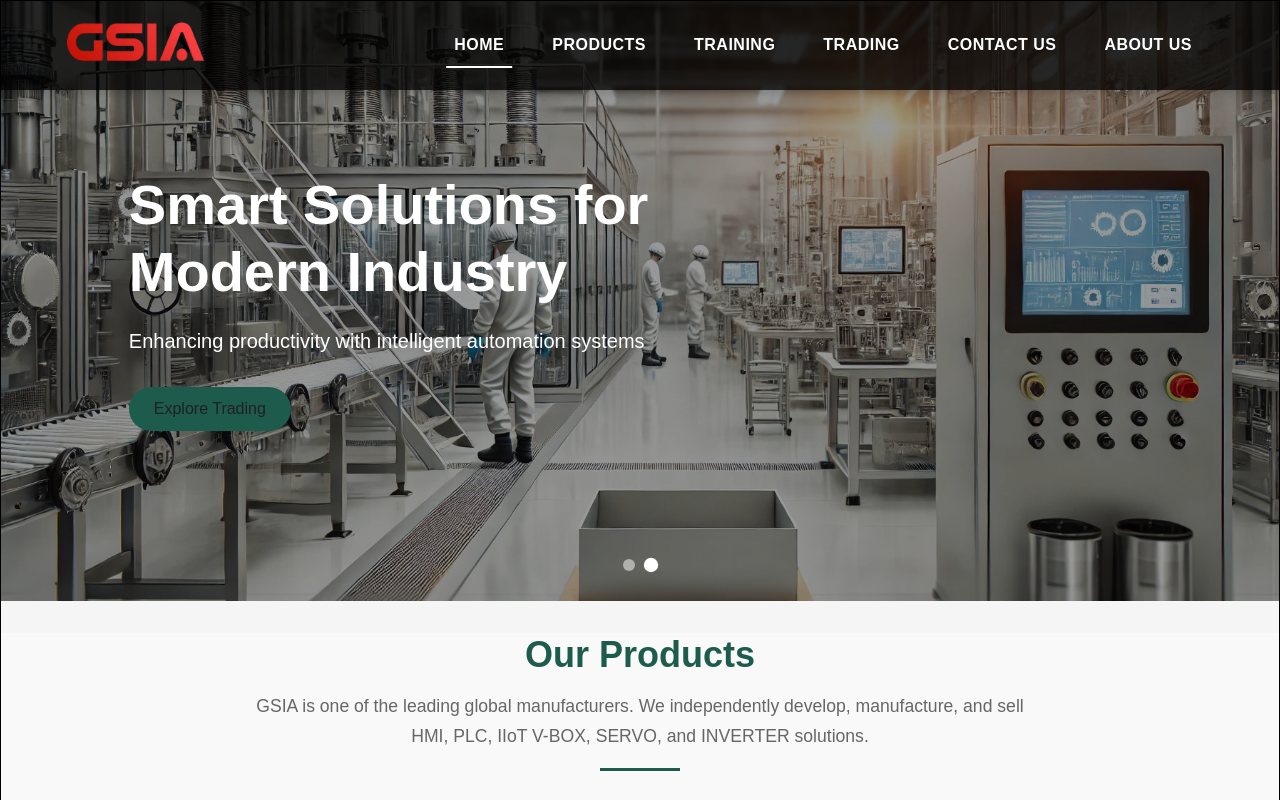
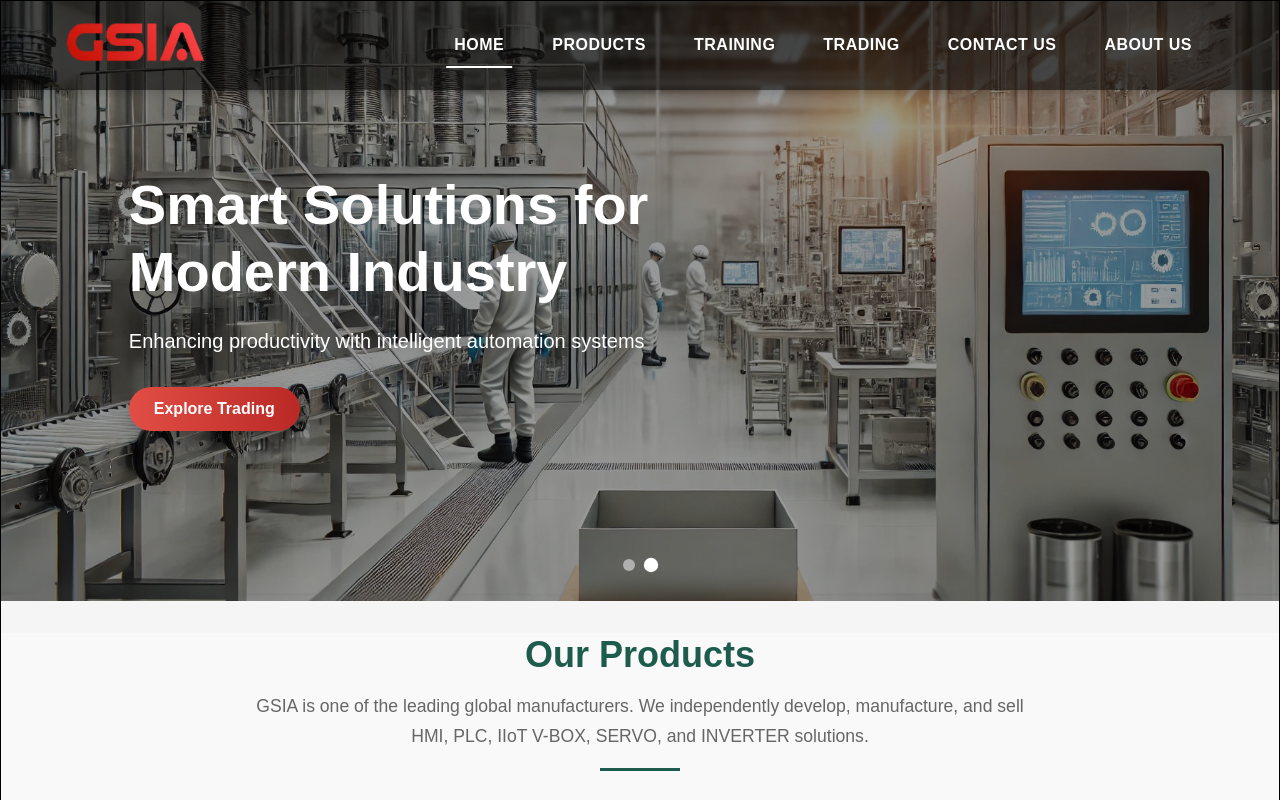
Before and after one commit to preetamgodase944/GSIA, a React (Vite) app: page / in a window 1280 px wide. Shown: the top 800 px of the page. Built offline with nearby package versions, Linux system fonts and the light colour scheme.

Commit message:
update hero buttons

```diff
--- a/src/components/Hero/Hero.css
+++ b/src/components/Hero/Hero.css
@@ -65,8 +65,12 @@
 
   .slide-content .btn {
     align-self: flex-start;
-    background-color: var(--primary-color);
     animation: fadeInUp 1s ease-out 0.4s;
+    font-size: medium;
+    font-weight: 700;
+    color: #ffffff;
+    box-shadow: 0 10px 20px rgba(0, 0, 0, 0.3);
+    background: linear-gradient(to left, rgb(186, 41, 37 ), rgb(225, 78, 69));
   }
 
   .slide-content .btn:hover {
--- a/src/components/Navbar/Navbar.css
+++ b/src/components/Navbar/Navbar.css
@@ -4,7 +4,7 @@
   position: fixed;
   top: 0;
   left: 0;
-  background-color: rgba(0, 0, 0, 0.755);
+  background-color: rgba(0, 0, 0, 0.555);
   /** e.g. a vibrant teal or your brand color **/
   color: #ffffff;
   box-shadow: 0 2px 10px rgba(0, 0, 0, 0.2);
```
